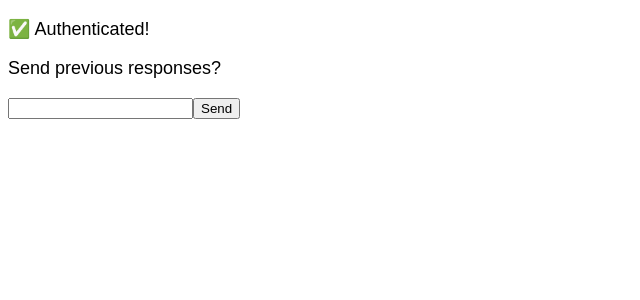
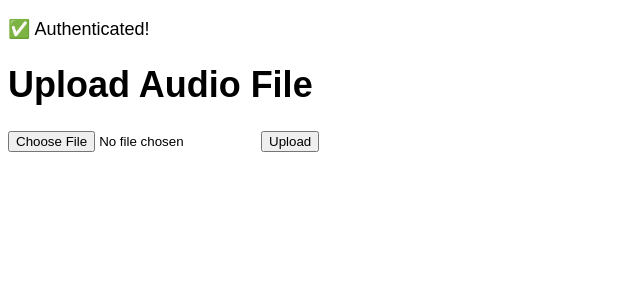
Before and after one commit to stephenjayakar/voice-journaling, a React (Create React App) app: page / in a window 1280 px wide. Both pictures are taken after typing "Sample123" into the empty fields and a click on the button "Save API Key". Shown: the top 300 px of the page, without its empty margins (0-640 px from the left). Built offline with nearby package versions, Linux system fonts and the light colour scheme.

Commit message:
well it kind of works

```diff
--- a/src/App.tsx
+++ b/src/App.tsx
@@ -5,16 +5,6 @@ import ReactMarkdown from "react-markdown";
 const createClient = (apiKey: string): OpenAI => {
   return new OpenAI({ apiKey, dangerouslyAllowBrowser: true });
 };
-
-interface Message {
-  sender: Sender;
-  contents: string;
-}
-
-enum Sender {
-  Me = "Me",
-  ChatGPT = "ChatGPT",
-}
 
 const globalStyles = {
   fontFamily: "Arial",
@@ -26,9 +16,9 @@ const globalStyles = {
 function App() {
   const [apiKey, setApiKey] = useState("");
   const [openAIClient, setOpenAIClient] = useState<OpenAI | null>(null);
-  const [prompt, setPrompt] = useState("");
-  const [messages, setMessages] = useState<Message[]>([]);
+  const [file, setFile] = useState<File | null>(null);
   const authenticated = openAIClient !== null;
+  const [audioText, setAudioText] = useState("");
 
   useEffect(() => {
     const storedApiKey = localStorage.getItem("API_KEY");
@@ -42,30 +32,18 @@ function App() {
     setOpenAIClient(createClient(apiKey));
   };
 
-  const completion = async (fullPrompt: string) => {
-    if (!openAIClient) return null;
-    const chat_completion = await openAIClient.chat.completions.create({
-      model: "gpt-4-32k",
-      messages: [{ role: "user", content: fullPrompt }],
-    });
-    return chat_completion;
-  };
-
   const buttonPressed = async () => {
-    if (prompt && openAIClient) {
-      const res = await completion(prompt);
-      const content = res!.choices
-        .map((c: any) => c.message!.content)
-        .join("\n");
-      setMessages([
-        ...messages,
-        { sender: Sender.Me, contents: prompt },
-        { sender: Sender.ChatGPT, contents: content },
-      ]);
+    if (file && openAIClient) {
+      const resp = await openAIClient.audio.transcriptions.create({
+        file: file,
+        model: "whisper-1",
+      });
+      setAudioText(resp.text);
     }
   };
-
-  console.log(messages);
+  const handleChange = (event: any) => {
+    setFile(event.target.files[0]);
+  };
   return (
     <div style={globalStyles}>
       {!authenticated && (
@@ -82,27 +60,12 @@ function App() {
       {authenticated && (
         <>
           <p>✅ Authenticated!</p>
-          <span>
-            <p>Send previous responses?</p>
-          </span>
-          <div>
-            {messages.map((m) => {
-              return (
-                <div
-                  style={{
-                    backgroundColor:
-                      m.sender == Sender.ChatGPT ? "white" : "lightgrey",
-                  }}
-                >
-                  <span>
-                    {m.sender}: <ReactMarkdown>{m.contents}</ReactMarkdown>
-                  </span>
-                </div>
-              );
-            })}
-          </div>
-          <input type="text" onChange={(e) => setPrompt(e.target.value)} />
-          <button onClick={buttonPressed}>Send</button>
+          <div>{audioText && <ReactMarkdown>{audioText}</ReactMarkdown>}</div>
+          <h1>Upload Audio File</h1>
+          <input type="file" onChange={handleChange} />
+          <button onClick={buttonPressed} type="submit">
+            Upload
+          </button>
         </>
       )}
     </div>
```
